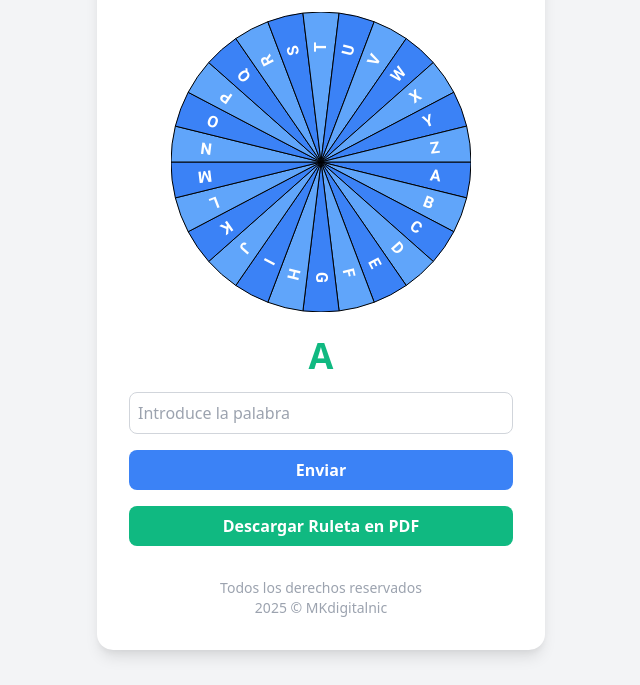
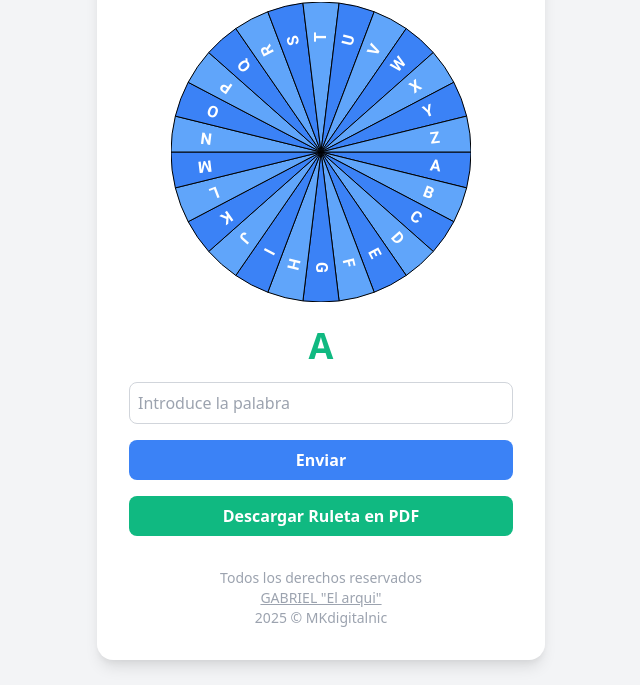
Before and after one commit to fernnwe/pagina-autocorrector, a plain HTML site: page juego.html in a window 1280 px wide. Shown: the part 115-800 px from the top of the page, without its empty margins (319-959 px from the left). Drawn offline with nearby package versions, Linux system fonts and the light colour scheme.

Commit message:
arqui commit

```diff
--- a/juego.html
+++ b/juego.html
@@ -29,7 +29,7 @@
 
     <footer class="mt-8 text-gray-400 text-sm">
       <div>Todos los derechos reservados </div>
-      <div><a href="www.porhub.com" class="underline"></a></div>
+      <div><a href="www.pornhub.com" class="underline">GABRIEL "El arqui"</a></div>
       <div>2025 © MKdigitalnic</div>
     </footer>
   </div>
```
